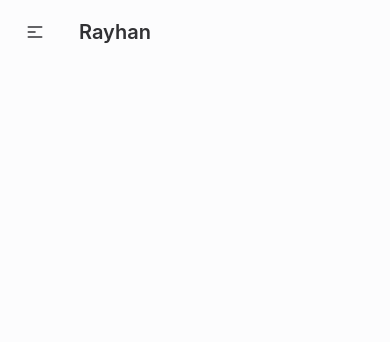
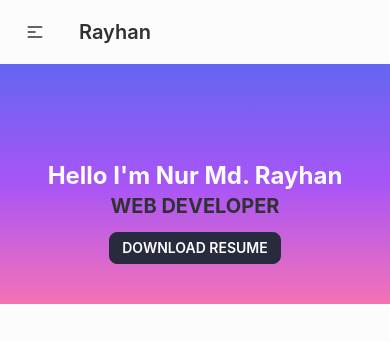
Before and after one commit to rayhan1650/my-portfolio-daisyui, a React (Create React App) app: page /home/1 in a window 390 px wide. Shown: the top 342 px of the page. Built offline with nearby package versions, Linux system fonts and the light colour scheme.

Commit message:
banner & download resume done

```diff
--- a/src/App.js
+++ b/src/App.js
@@ -1,10 +1,12 @@
 import "./App.css";
+import Home from "./Pages/Home/Home/Home";
 import Header from "./Pages/Shared/Header/Header";
 
 function App() {
   return (
     <div>
       <Header />
+      <Home />
     </div>
   );
 }
--- /dev/null
+++ b/src/Pages/Home/Banner/Banner.js
@@ -0,0 +1,22 @@
+import React from "react";
+
+const Banner = () => {
+  return (
+    <div className="h-60 flex flex-col justify-end items-center pb-10 lg:h-96 bg-gradient-to-b from-indigo-500 via-purple-500 to-pink-400">
+      <h2 className="text-2xl lg:text-4xl text-base-100 font-bold">
+        Hello I'm Nur Md. Rayhan
+      </h2>
+      <h4 className="text-xl lg:text-2xl font-bold">WEB DEVELOPER</h4>
+      <a
+        href="https://drive.google.com/file/d/1EsvQcZ-IMCKBgL-W9drECCs8nlXJlaZL/view?usp=sharing"
+        target="_blank"
+        rel="noopener noreferrer"
+        className="btn btn-sm text-white mt-3 lg:hidden"
+      >
+        Download Resume
+      </a>
+    </div>
+  );
+};
+
+export default Banner;
--- /dev/null
+++ b/src/Pages/Home/Home/Home.js
@@ -0,0 +1,12 @@
+import React from "react";
+import Banner from "../Banner/Banner";
+
+const Home = () => {
+  return (
+    <div>
+      <Banner />
+    </div>
+  );
+};
+
+export default Home;
--- a/src/Pages/Shared/Header/Header.js
+++ b/src/Pages/Shared/Header/Header.js
@@ -66,7 +66,14 @@ const Header = () => {
         </ul>
       </div>
       <div className="navbar-end hidden lg:flex">
-        <a className="btn">Download Resume</a>
+        <a
+          href="https://drive.google.com/file/d/1EsvQcZ-IMCKBgL-W9drECCs8nlXJlaZL/view?usp=sharing"
+          target="_blank"
+          rel="noopener noreferrer"
+          className="btn"
+        >
+          Download Resume
+        </a>
       </div>
     </div>
   );
```
